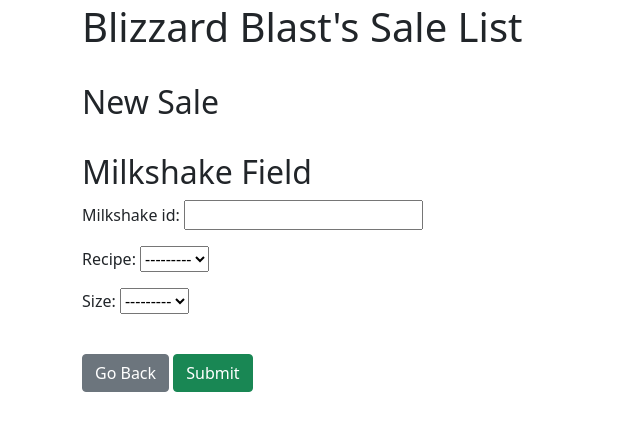
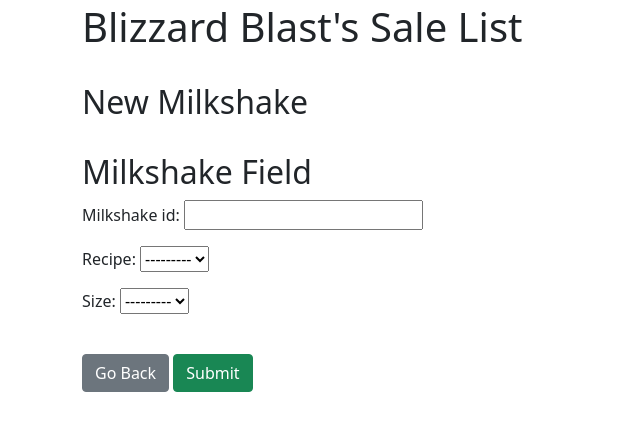
Before and after one commit to CoruscareGames/BlizzardBlast, a Django app: page /sales_list/new_milkshake in a window 1280 px wide. Shown: the part 143-566 px from the top of the page, without its empty margins (0-640 px from the left). Run offline with Django 3.2, Linux system fonts and the light colour scheme; data that the repository does not hold is empty; some libraries are stand-ins or nearby versions.

Commit message:
Made modifications to various forms

```diff
--- a/Database_Manager/templates/Database_Manager/new_sale.html
+++ b/Database_Manager/templates/Database_Manager/new_customization.html
@@ -7,14 +7,14 @@
 {% block content %}
     <h1>Blizzard Blast's Sale List</h1>
     <br/>
-        <h2>New Sale</h2>
+        <h2>New Customization</h2>
     <br/>
 
 
     <form method=POST>
         {% csrf_token %}
-        <h2>Milkshake Field</h2>
-        {{ formMilkshake.as_p }}
+        <h2>Customization Field</h2>
+        {{ formCustomization.as_p }}
 
         <br/>
         <a href="{% url 'sales_list' %}" class="btn btn-secondary">Go Back</a>
--- /dev/null
+++ b/Database_Manager/templates/Database_Manager/new_milkshake.html
@@ -0,0 +1,25 @@
+{% extends "Database_Manager/base.html" %}
+
+{% block title %}
+        New Sale
+{% endblock title %}
+
+{% block content %}
+    <h1>Blizzard Blast's Sale List</h1>
+    <br/>
+        <h2>New Milkshake</h2>
+    <br/>
+
+
+    <form method=POST>
+        {% csrf_token %}
+        <h2>Milkshake Field</h2>
+        {{ formMilkshake.as_p }}
+
+        <br/>
+        <a href="{% url 'sales_list' %}" class="btn btn-secondary">Go Back</a>
+        <input type="submit" class="btn btn-success">
+    </form>
+
+
+{% endblock content %}
--- a/Database_Manager/urls.py
+++ b/Database_Manager/urls.py
@@ -17,6 +17,6 @@ urlpatterns = [
 
     # path('sales_list/new_sale', views.create_sale, name='sale_create'),
     path('sales_list/new_milkshake', views.create_milkshake, name='sale_create'),
-    # path('sales_list/new_customization', views.create_customization, name='sale_create'),
+    path('sales_list/new_customization', views.create_customization, name='sale_create'),
 
 ]
--- a/Database_Manager/views.py
+++ b/Database_Manager/views.py
@@ -75,7 +75,7 @@ def create_milkshake(request):
 
             return redirect('sales_list')
 
-    return render(request, 'Database_Manager/new_sale.html', context)
+    return render(request, 'Database_Manager/new_milkshake.html', context)
 
 
 def create_customization(request):
@@ -106,7 +106,7 @@ def create_customization(request):
                     );
                 ''',
                 {
-                    "milkshake": formCustomizationCleaned["milkshake_id"].milkshake_id,
+                    "milkshake": formCustomizationCleaned["milkshake_id"],
                     "ingredient": str(formCustomizationCleaned["ingredient_name"]),
                     "serving": formCustomizationCleaned["ingredient_quantity"]
                 }
@@ -114,7 +114,7 @@ def create_customization(request):
 
             return redirect('sales_list')
 
-    return render(request, 'Database_Manager/new_sale.html', context)
+    return render(request, 'Database_Manager/new_customization.html', context)
 
 # Select views
 def report(request):
@@ -176,7 +176,7 @@ def sale_details(request,txn):
         'customization': Customization.objects.raw('SELECT * FROM customization,orders,milkshake WHERE orders.milkshake_id=milkshake.milkshake_id AND customization.milkshake_id=milkshake.milkshake_id'),
         #'total': Orders.objects.raw('SELECT SUM(price) AS total FROM orders,sale WHERE orders.txn=sale.txn'),
         'milkshake': Milkshake.objects.all(),
-        'recipe_price': RecipePrice.objects.raw('SELECT recipe_price.price,recipe_price.recipe_name,recipe_price.recipe_size FROM orders, milkshake,recipe_price WHERE orders.milkshake_id=milkshake.milkshake_id AND recipe_price.recipe_name=milkshake.recipe_name AND recipe_price.recipe_size = milkshake.recipe_size')
+        'recipe_price': RecipePrice.objects.raw('SELECT DISTINCT recipe_price.price,recipe_price.recipe_name,recipe_price.recipe_size FROM orders, milkshake,recipe_price WHERE orders.milkshake_id=milkshake.milkshake_id AND recipe_price.recipe_name=milkshake.recipe_name AND recipe_price.recipe_size = milkshake.recipe_size')
     }
     return render (request, 'Database_Manager/sale.html', context)
 
```
